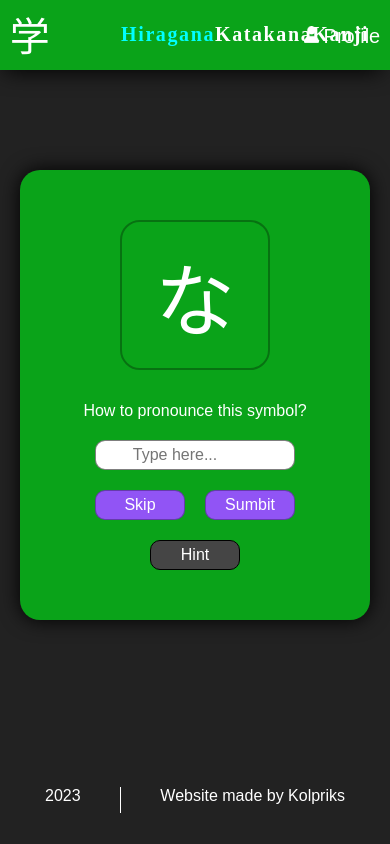
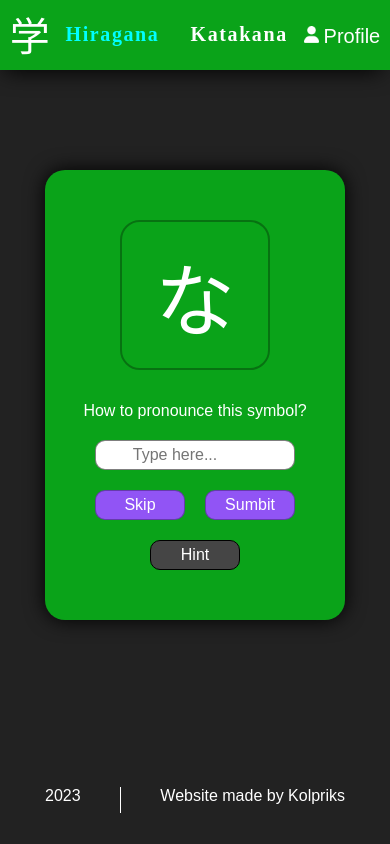
Before and after one commit to Kolpriks/japanese-site, a React (Create React App) app: page / in a window 390 px wide. Built offline with nearby package versions, Linux system fonts and the light colour scheme.

Commit message:
Adaptive Disign

```diff
--- a/src/components/Header/Header.css
+++ b/src/components/Header/Header.css
@@ -34,6 +34,12 @@
 	position: relative;
 }
 
+@media (max-width: 350px) {
+	.profile{
+		display: none;
+	}
+}
+
 .profile img {
 	padding-right: 5px;
 }
@@ -63,3 +69,21 @@
 	font-weight: 600;
 	letter-spacing: 0.1rem;
 }
+
+.header__languages {
+	width: 30%;
+	display: flex;
+	justify-content: space-between;
+}
+
+@media (max-width: 1200px) {
+	.header__languages {
+			width: 50%;
+	}
+}
+
+@media (max-width: 768px) {
+	.header__languages {
+			width: 60%;
+	}
+}
--- a/src/components/Header/Header.js
+++ b/src/components/Header/Header.js
@@ -12,7 +12,7 @@ function Header() {
   };
 
   return (
-    <div>
+		<div>
       <header className="header">
         <div className="header__wraper">
           <div className="header__logo">
@@ -34,11 +34,11 @@ function Header() {
             >
               Katakana
             </p>
-            <p href="#" className='header-text'>Kanji</p>
+            {/* <p href="#" className='header-text'>Kanji</p> */}
           </div>
           <div className="profile">
             <img className="profile__img" src={profile} width="20px" alt="Profile"/>
-            <a href="#">Profile</a>
+							<a href="#">Profile</a>
           </div>
         </div>
       </header>
--- a/src/components/HiraganaCard/Card.css
+++ b/src/components/HiraganaCard/Card.css
@@ -21,6 +21,11 @@
 	align-items: center;
 	padding-top: 50px;
 	box-shadow: 0px 0px 20px 0px #000000;
+}
+@media (max-width: 768px) {
+	.question-card {
+			width: 300px;
+	}
 }
 
 .question-card__symbol {
@@ -91,8 +96,17 @@
 	transition: 0.3s ease-in-out;
 	width: 94px;
 	height: 32px;
+}
 
+@media (max-width: 768px) {
+	.button:hover {
+		background-color:  #9154F5;
+		width: 90px;
+		height: 30px;
+	}
 }
+
+
 
 .hint-button{
 	/* margin: 10px 20px; */
@@ -109,11 +123,26 @@
 	bottom: 50px;
 	left: 130px;
 }
+
+@media (max-width: 768px) {
+	.hint-button {
+		bottom: 50px;
+		left: 105px;
+	}
+}
+
 .hint-button:hover{
 	transition: 0.3s ease-in-out;
 	width: 94px;
 	height: 32px;
 }
+@media (max-width: 768px) {
+	.hint-button:hover {
+		width: 90px;
+		height: 30px;
+	}
+}
+
 
 .hint-text{
 	color: #fff;
--- a/src/styles/main.css
+++ b/src/styles/main.css
@@ -11,16 +11,12 @@ body{
 	overflow: hidden;
 }
 
-
 .container {
 	height: 90%;
 	width: 100%;
 }
 
-
-
 /* Анимации для ответов */
-/* Анимация для успешного случая */
 .success-animation {
 	animation-name: successBackground;
 	animation-duration: 1s;
@@ -38,7 +34,7 @@ body{
 	}
 }
 
-/* Анимация для неуспешного случая */
+
 .failure-animation {
 	animation-name: failureBackground;
 	animation-duration: 1s;
```
